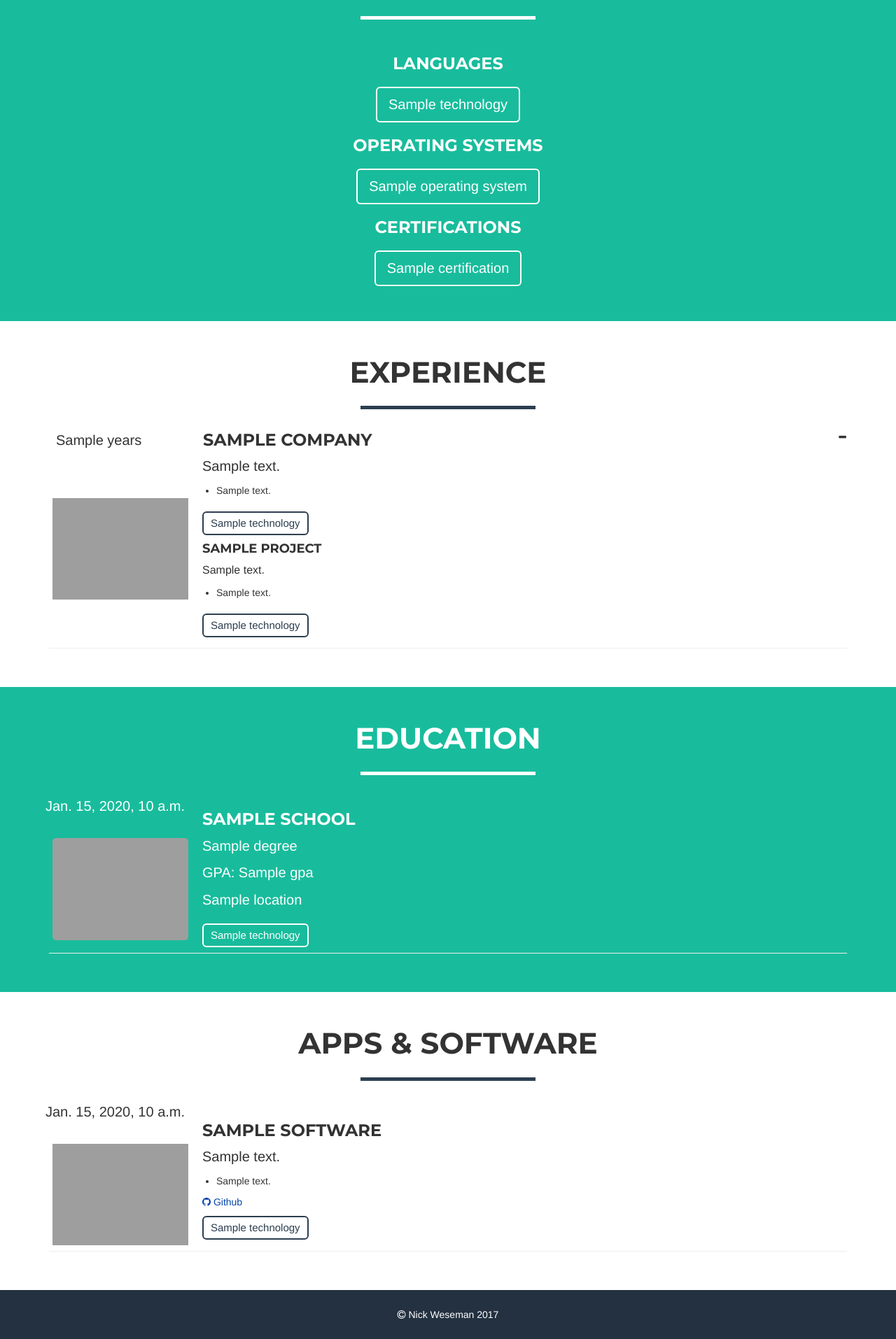
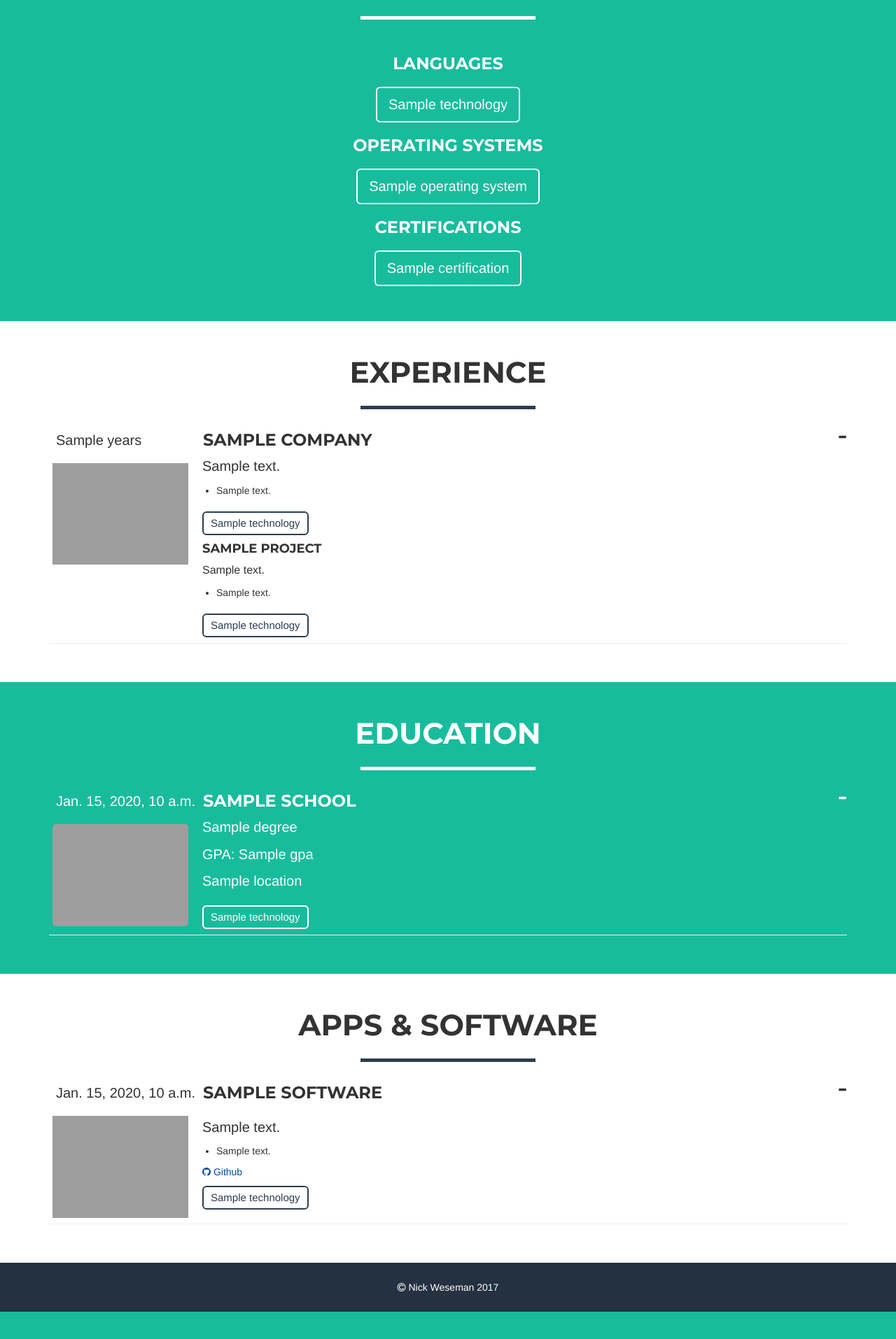
Before and after one commit to nickweseman/djangoresume, a Django app: template resume/templates/resume/index.html in a window 1280 px wide. Shown: the part 1161-3075 px from the top of the page at 70% size. After the commit the page ends 3036 px from the top, so only its background shows below. Run offline with Django 3.2, Linux system fonts and the light colour scheme; the template is opened without the code that fills it: most values are stand-ins (such as "Sample title", 1, 10 or a date in 2020); parts of the project's set-up code (start-up, migrations or seed data) failed here and were passed over; some libraries are stand-ins or nearby versions; grey boxes are pictures that could not be loaded.

Commit message:
added expand capability to software and education sections

```diff
--- a/resume/static/css/freelancer.css
+++ b/resume/static/css/freelancer.css
@@ -744,7 +744,7 @@ ul li {
     width: 20%;
     margin-bottom: 0px;
     vertical-align: top;
-    padding-top: 60px;
+    padding-top: 10px;
 }
 
 .timeline-description {
--- a/resume/templates/resume/index.html
+++ b/resume/templates/resume/index.html
@@ -174,12 +174,12 @@
                     </div>
                 </div>
                 {% for experience in experiences %}
-                    <div id="button-{{ experience.id }}" class="minMaxBtn">
+                    <div id="button-experience{{ experience.id }}" class="minMaxBtn">
                         <i class="glyphicon glyphicon-minus"></i>
                     </div>
                     <p class="timeline-date">{{ experience.years }}</p>
                     <h3 class="minimizable">{{ experience.company }}</h3>
-                    <div id="box-{{ experience.id }}" class="row">
+                    <div id="box-experience{{ experience.id }}" class="row">
                         <table>
                             <tr>
                                 <td class="timeline-image">
@@ -222,7 +222,7 @@
                                 </td>
                             </tr>
                         </table>
-                        <hr style='margin-top:15px' />
+                        <hr />
                     </div>
                 {% endfor %}
             </div>
@@ -237,8 +237,12 @@
                     </div>
                 </div>
                 {% for education in educations %}
-                    <div class="row">
-                        <p class="timeline-date">{{ education.graduation_date }}</p>
+                    <div id="button-education{{ education.id }}" class="minMaxBtn">
+                        <i class="glyphicon glyphicon-minus"></i>
+                    </div>
+                    <p class="timeline-date">{{ education.graduation_date }}</p>
+                    <h3 class="minimizable">{{ education.school }}</h3>
+                    <div id="box-education{{ education.id }}" class="row">
                         <table>
                             <tr>
                                 <td class="timeline-image">
@@ -250,7 +254,6 @@
                                 </td>
                                 <td>
                                     <div>
-                                        <h3>{{ education.school }}</h3>
                                         <p>{{ education.degree }}</p>
                                         <p>GPA:  {{ education.gpa }}</p>
                                         <p>{{ education.location }}</p>
@@ -278,8 +281,12 @@
                     </div>
                 </div>
                 {% for software in softwares %}
-                    <div class="row">
-                        <p class="timeline-date">{{ software.date }}</p>
+                    <div id="button-software{{ software.id }}" class="minMaxBtn">
+                        <i class="glyphicon glyphicon-minus"></i>
+                    </div>
+                    <p class="timeline-date">{{ software.date }}</p>
+                    <h3 class="minimizable">{{ software.name }}</h3>
+                    <div id="box-software{{ software.id }}" class="row">
                         <table>
                             <tr>
                                 <td class="timeline-image">
@@ -295,7 +302,6 @@
                                 </td>
                                 <td>
                                     <div>
-                                        <h3>{{ software.name }}</h3>
                                         <p>{{ software.description }}</p>
                                         <ul>
                                             {% for responsibility in software.responsibilities.all %}
```
